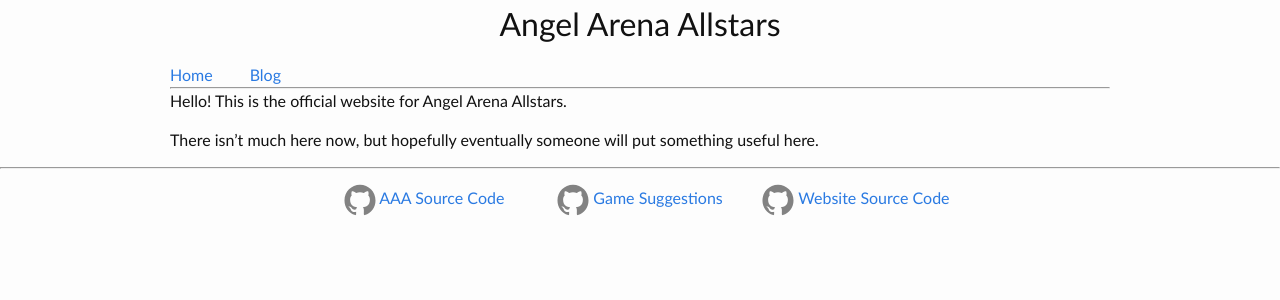
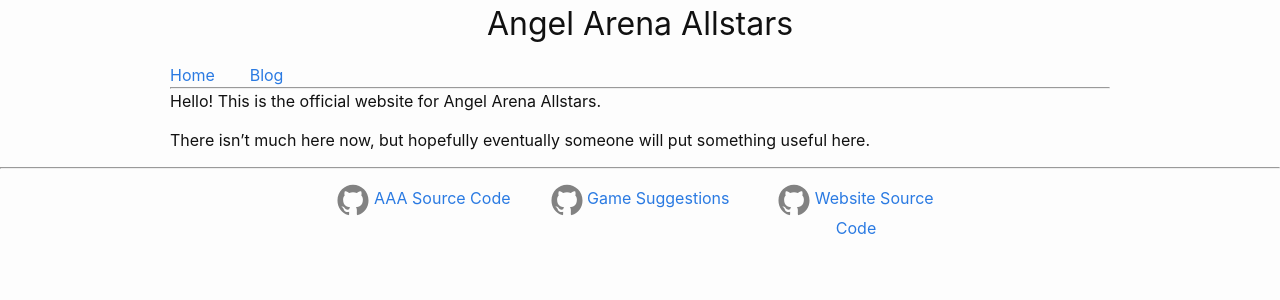
Before and after one commit to samuraiJack33/angelarenaallstars.com, a Jekyll site: the page built from index.md, in a window 1280 px wide. Shown: the top 300 px of the page. Built offline with Jekyll 4.4.1, drawn with Linux system fonts in a browser that asks for light colours.

Commit message:
change font

```diff
--- a/_sass/_config.scss
+++ b/_sass/_config.scss
@@ -1,6 +1,6 @@
 
 // Our variables
-$base-font-family: "Trebuchet MS", Helvetica, sans-serif;
+$base-font-family: -apple-system, BlinkMacSystemFont, "Segoe UI", Helvetica, Arial, sans-serif, "Apple Color Emoji", "Segoe UI Emoji", "Segoe UI Symbol";
 $base-font-size:   16px;
 $base-font-weight: 400;
 $small-font-size:  $base-font-size * 0.875;
```
